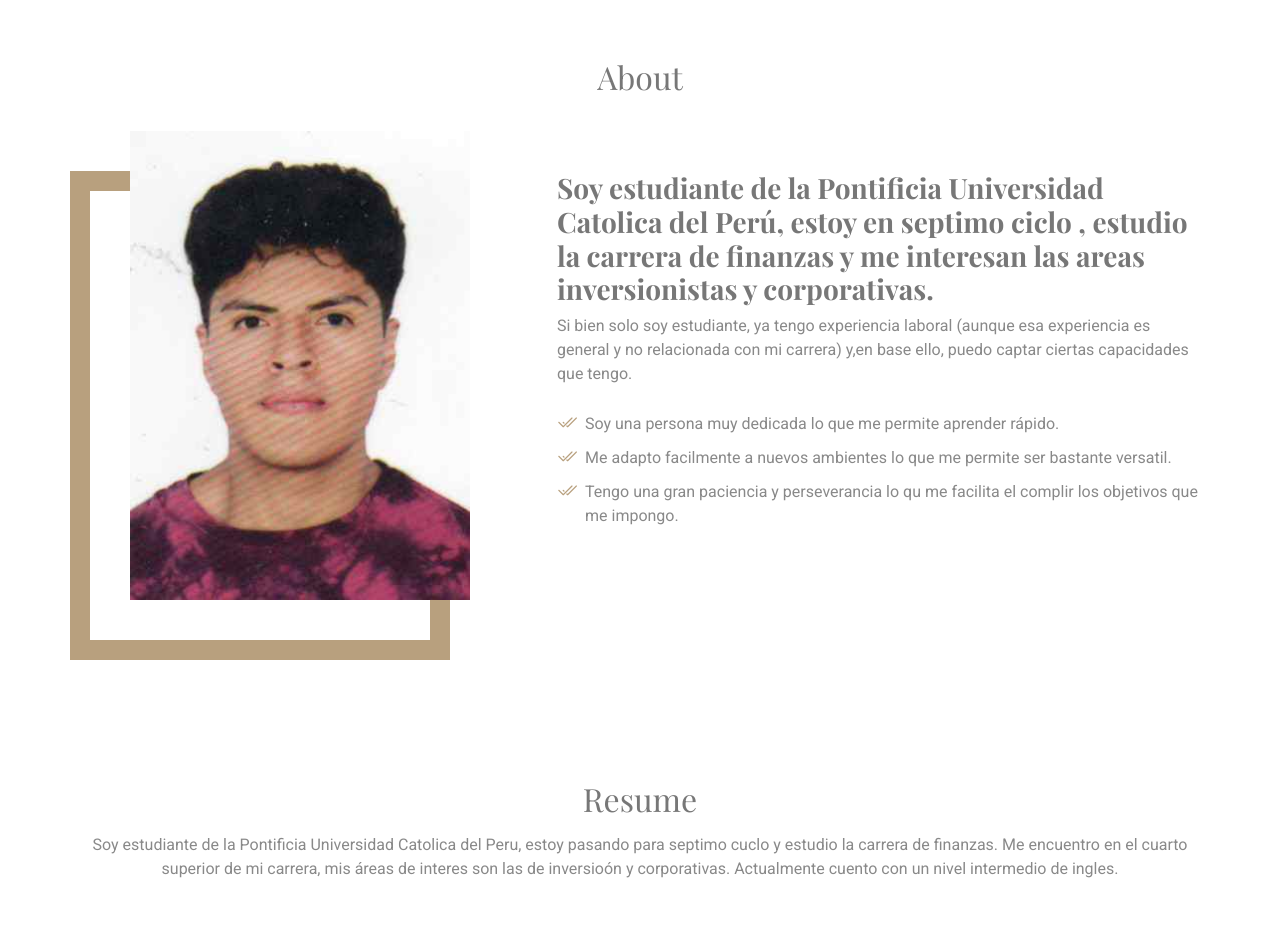
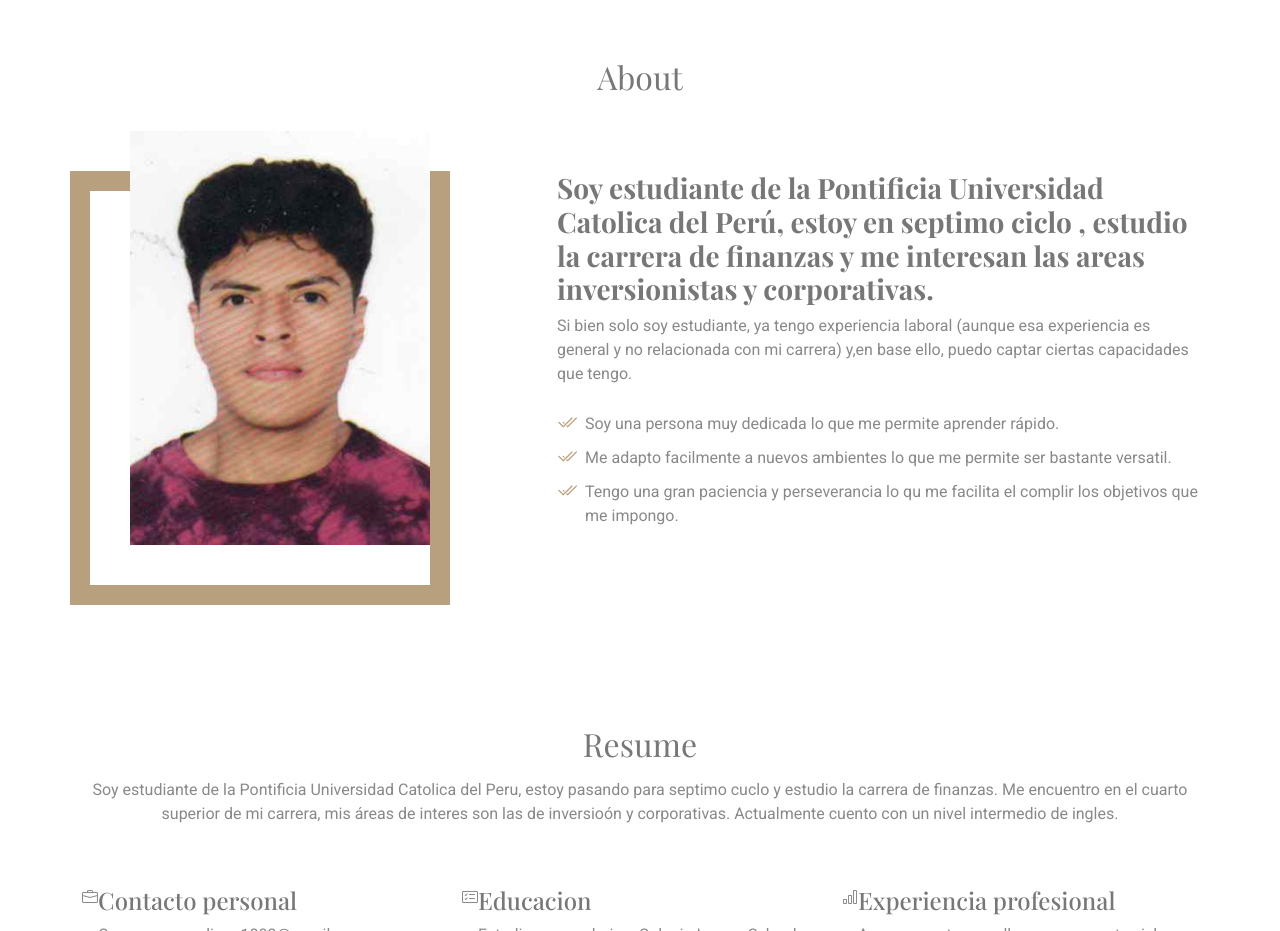
Before and after one commit to Suarez1803/Trabajo-final, a plain HTML site: page index.html in a window 1280 px wide. Shown: the part 802-1733 px from the top of the page. Drawn offline with nearby package versions, Linux system fonts and the light colour scheme; a web font is replaced by a local one.

Commit message:
Update index.html

```diff
--- a/index.html
+++ b/index.html
@@ -91,7 +91,7 @@
 
         <div class="row gy-4 justify-content-between">
           <div class="col-lg-4 profile-img align-self-start">
-            <img src="assets/img/WhatsApp Image 2025-01-14 at 6.55.28 PM.jpeg" class="img-fluid" alt="" width="500" height="600">
+            <img src="assets/img/WhatsApp Image 2025-01-14 at 6.55.28 PM.jpeg" class="img-fluid" alt="" width="300" height="500">
           </div>
           <div class="col-lg-7 content">
             <h3>Soy estudiante de la Pontificia Universidad Catolica del Perú, estoy en septimo ciclo , estudio la carrera de finanzas y me interesan las areas inversionistas y corporativas.</h3>
```
